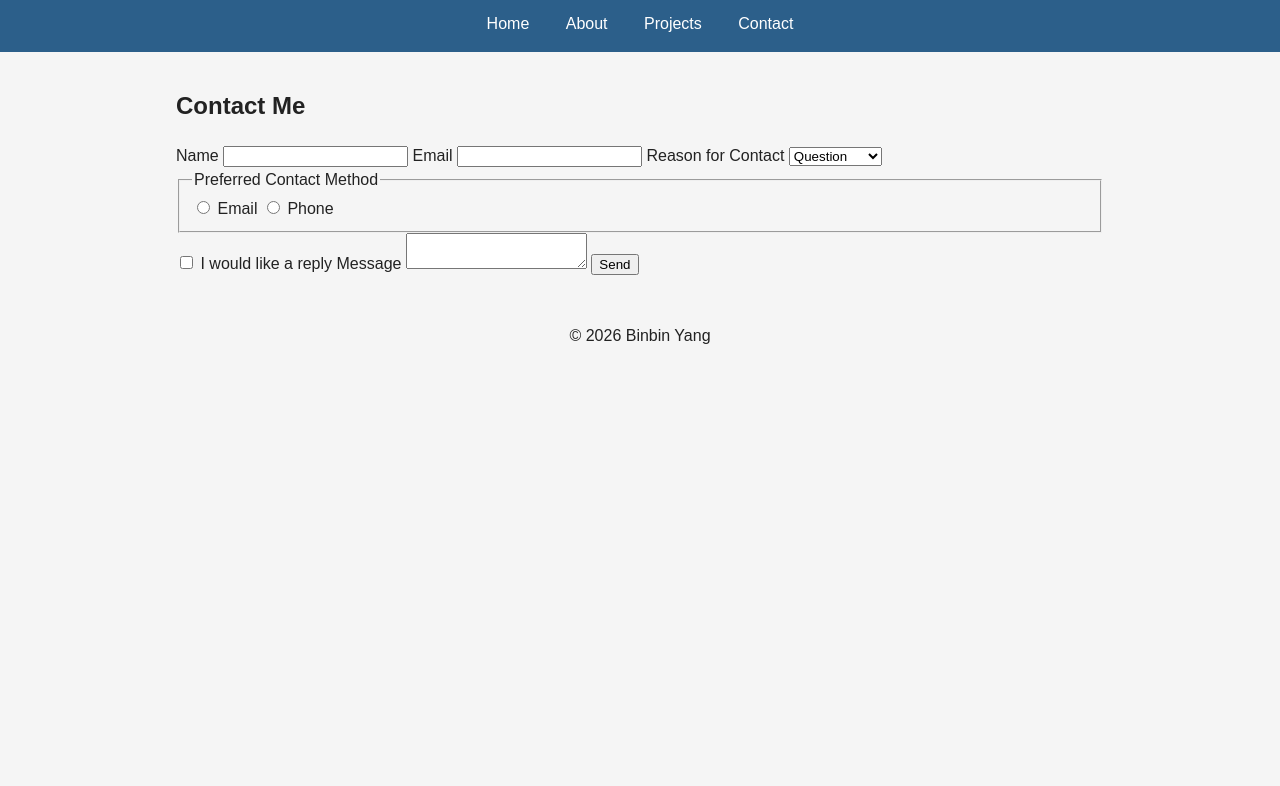
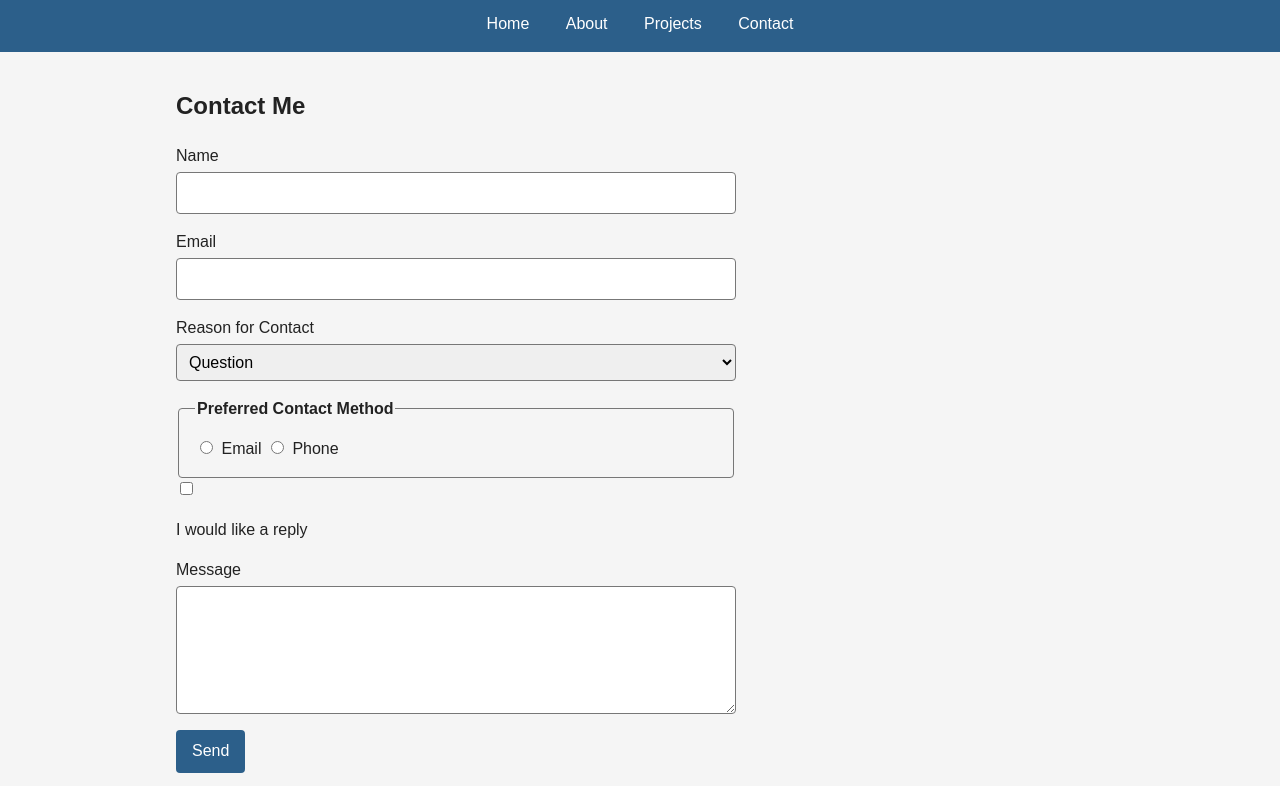
Before and after one commit to NullStart/cosc219-site, a plain HTML site: page contact.html in a window 1280 px wide. Shown: the part 95-881 px from the top of the page. Before the commit the page ends 800 px from the top, so only its background shows below. Drawn offline with Linux system fonts and the light colour scheme.

Commit message:
Modified the CSS style of contact

```diff
--- a/contact.html
+++ b/contact.html
@@ -12,7 +12,7 @@
 <body>
 
   <header>
-    <h1>Contact Binbin Yang</h1>
+    <h1>Contact to me</h1>
 
     <nav>
       <ul>
--- a/css/styles.css
+++ b/css/styles.css
@@ -60,3 +60,67 @@ footer {
   color: var(--text-color);
   text-align: center;
 }
+form {
+  max-width: 35rem;
+}
+
+form > label {
+  display: block;
+  margin-top: var(--spacing);
+  margin-bottom: 0.25rem;
+}
+
+input[type="text"],
+input[type="email"],
+select,
+textarea {
+  display: block;
+  width: 100%;
+  padding: 0.5rem;
+  border: 0.1rem solid #777777;
+  border-radius: 0.25rem;
+  font: inherit;
+}
+
+textarea {
+  min-height: 8rem;
+  resize: vertical;
+}
+fieldset {
+  margin-top: var(--spacing);
+  padding: var(--spacing);
+  border: 0.1rem solid #777777;
+  border-radius: 0.25rem;
+}
+
+legend {
+  font-weight: bold;
+}
+
+input[type="radio"],
+input[type="checkbox"] {
+  margin-right: 0.25rem;
+}
+
+button {
+  margin-top: var(--spacing);
+  padding: 0.6rem 1rem;
+  background-color: var(--primary-color);
+  color: white;
+  border: none;
+  border-radius: 0.25rem;
+  font: inherit;
+  cursor: pointer;
+}
+
+button:hover {
+  text-decoration: underline;
+}
+
+input:focus,
+select:focus,
+textarea:focus,
+button:focus {
+  outline: 0.2rem solid var(--primary-color);
+  outline-offset: 0.15rem;
+}
```
